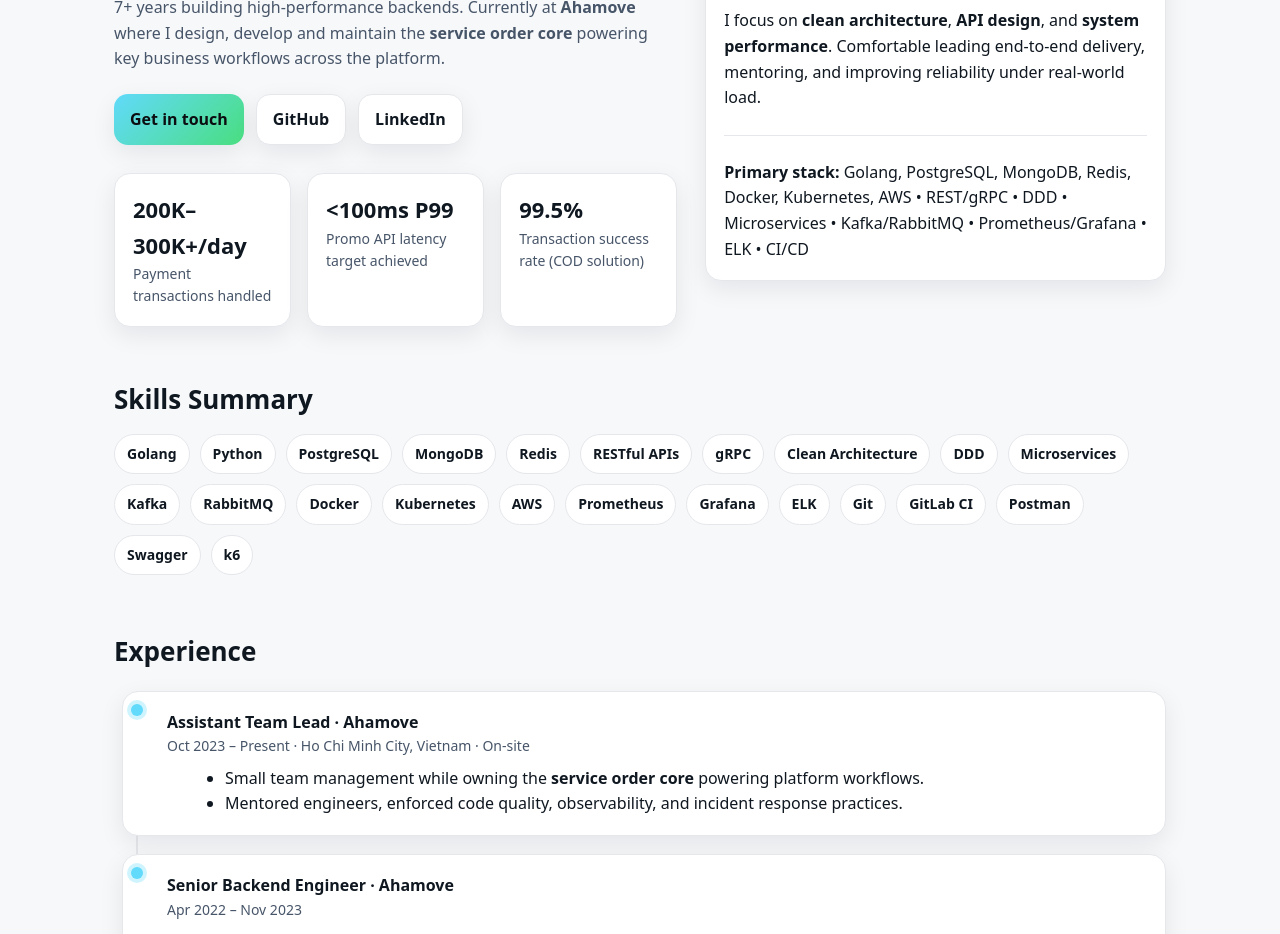
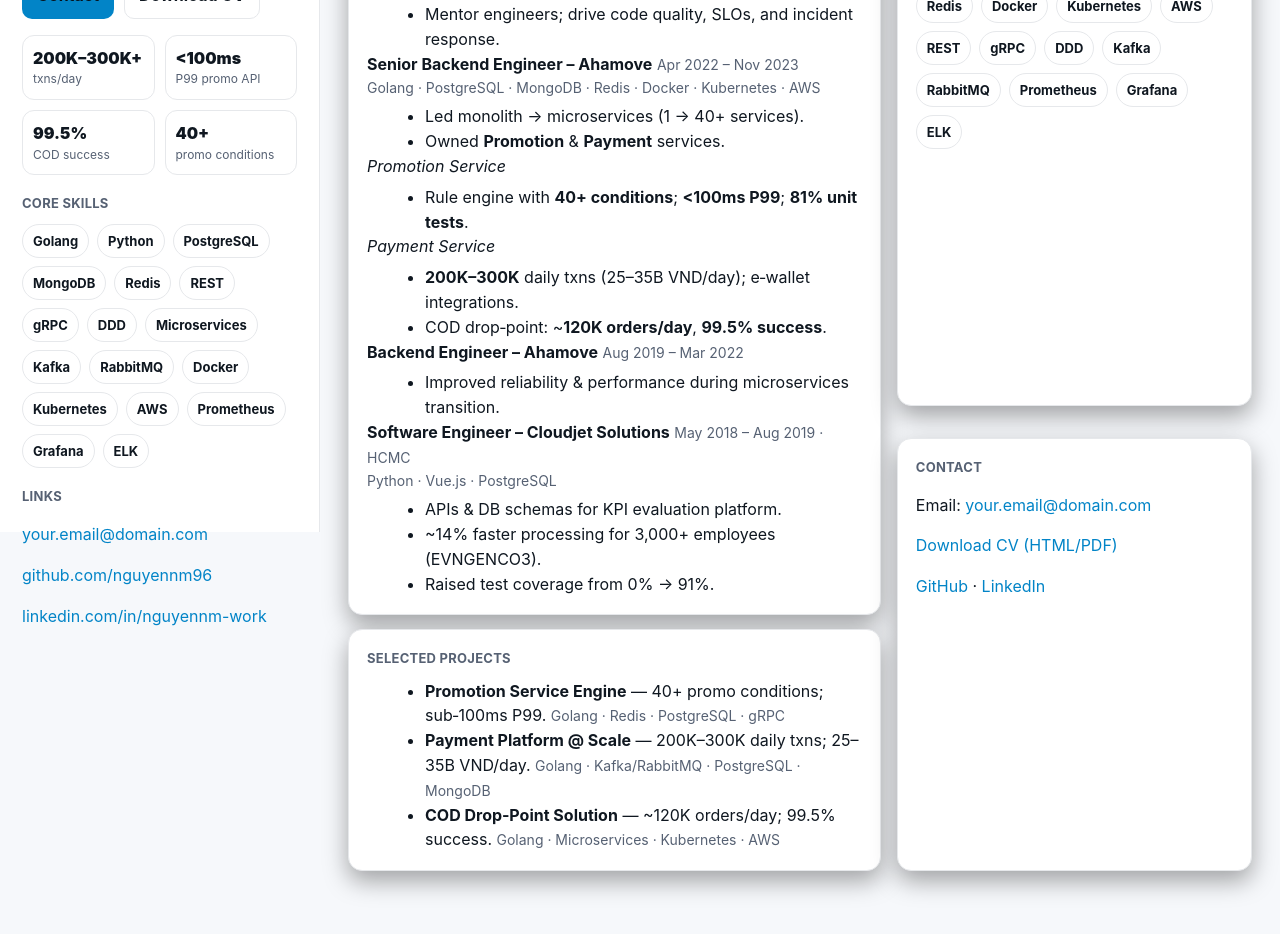
Before and after one commit to nguyennm96/nguyennm96.github.io, a plain HTML site: page index.html in a window 1280 px wide. Shown: the part 268-1202 px from the top of the page. Drawn offline with Linux system fonts and the light colour scheme.

Commit message:
Update index.html

```diff
--- a/index.html
+++ b/index.html
@@ -4,273 +4,186 @@
   <meta charset="utf-8" />
   <meta name="viewport" content="width=device-width, initial-scale=1" />
   <title>Nguyen Nguyen – Backend Engineer</title>
-  <meta name="description" content="Nguyen Nguyen – Backend Engineer specializing in Golang, microservices, PostgreSQL, MongoDB, Redis, Kubernetes, AWS. Building scalable, reliable systems." />
-  <meta property="og:title" content="Nguyen Nguyen – Backend Engineer" />
-  <meta property="og:description" content="7+ years building scalable, high-performance systems. Ahamove Assistant Team Lead. Golang, Microservices, PostgreSQL, MongoDB, Redis, Kubernetes, AWS." />
-  <meta property="og:type" content="website" />
-  <meta property="og:image" content="https://avatars.githubusercontent.com/u/000000?v=4" />
+  <meta name="description" content="Backend Engineer focused on scalable systems, APIs, reliability. Golang · PostgreSQL · MongoDB · Redis · Kubernetes · AWS." />
   <style>
-    :root {
-      --bg: #0b0d10;
-      --panel: #111418;
-      --text: #e6edf3;
-      --muted: #a9b1ba;
-      --primary: #61dafb;
-      --accent: #7ee787;
-      --card: #0f1216;
-      --border: #1f2329;
-      --shadow: 0 10px 30px rgba(0,0,0,.35);
+    /* ===== Sidebar Pro: clean, hiring‑manager friendly ===== */
+    :root{
+      --bg:#0a0c10; --ink:#e6edf3; --muted:#9aa4b2; --line:#1f232a; --panel:#0f1318; --panel2:#0c1015; --brand:#3dc9ff; --accent:#8bdf9b;
+      --radius:14px; --shadow:0 10px 24px rgba(0,0,0,.35);
     }
-    @media (prefers-color-scheme: light) {
-      :root { --bg:#f7f8fa; --panel:#ffffff; --text:#0f1720; --muted:#475569; --card:#ffffff; --border:#e5e7eb; --shadow:0 8px 24px rgba(2,6,23,.08); }
+    @media (prefers-color-scheme: light){
+      :root{ --bg:#f6f8fb; --ink:#0f1720; --muted:#566173; --line:#e6e8eb; --panel:#ffffff; --panel2:#ffffff; --brand:#0284c7; }
     }
-    * { box-sizing:border-box; }
-    html, body { margin:0; padding:0; background:var(--bg); color:var(--text); font:16px/1.6 system-ui, -apple-system, Segoe UI, Roboto, Inter, "Helvetica Neue", Arial, Noto Sans, "Apple Color Emoji", "Segoe UI Emoji"; }
-    a { color:var(--primary); text-decoration:none; }
-    .container { max-width:1100px; margin:0 auto; padding:24px; }
-    header { position:sticky; top:0; backdrop-filter:saturate(180%) blur(8px); background:color-mix(in oklab, var(--bg) 85%, transparent); border-bottom:1px solid var(--border); z-index:50; }
-    nav { display:flex; align-items:center; justify-content:space-between; gap:16px; }
-    nav .links a { margin:0 10px; font-weight:600; color:var(--muted); }
-    nav .links a:hover { color:var(--text); }
+    *{box-sizing:border-box}
+    html,body{margin:0; padding:0; background:var(--bg); color:var(--ink); font:16px/1.55 Inter, ui-sans-serif, system-ui, -apple-system, Segoe UI, Roboto, "Helvetica Neue", Arial}
+    a{color:var(--brand); text-decoration:none}
 
-    .hero { display:grid; grid-template-columns:1.1fr .9fr; gap:28px; padding:56px 0 24px; align-items:center; }
-    .hero h1 { margin:0 0 10px; font-size:42px; line-height:1.1; letter-spacing:.2px; }
-    .tagline { color:var(--muted); margin-bottom:22px; }
-    .actions { display:flex; gap:12px; flex-wrap:wrap; }
-    .btn { display:inline-flex; align-items:center; gap:10px; padding:12px 16px; border-radius:14px; border:1px solid var(--border); background:var(--panel); color:var(--text); box-shadow:var(--shadow); font-weight:600; }
-    .btn.primary { background:linear-gradient(135deg, var(--primary), #4ade80); color:#0b0d10; border:0; }
-    .btn:hover { transform:translateY(-1px); transition:.15s ease; }
-    .kpis { display:grid; grid-template-columns:repeat(3, 1fr); gap:16px; margin-top:28px; }
-    .card { background:var(--card); border:1px solid var(--border); border-radius:16px; padding:18px; box-shadow:var(--shadow); }
-    .kpis .n { font-size:22px; font-weight:800; }
-    .kpis .d { color:var(--muted); font-size:14px; }
+    .layout{display:grid; grid-template-columns:320px 1fr; min-height:100dvh}
+    @media(max-width:980px){ .layout{grid-template-columns:1fr} }
 
-    section { padding:28px 0; }
-    h2 { font-size:26px; margin:0 0 14px; }
+    /* ==== Sidebar ==== */
+    .sidebar{position:sticky; top:0; align-self:start; height:100dvh; padding:22px; background:var(--panel); border-right:1px solid var(--line)}
+    @media(max-width:980px){ .sidebar{position:static; height:auto; border-right:0; border-bottom:1px solid var(--line)} }
+    .avatar{width:84px; height:84px; border-radius:50%; background:linear-gradient(135deg,var(--brand),var(--accent)); display:inline-block}
+    .name{margin:16px 0 4px; font-size:28px; font-weight:900}
+    .role{color:var(--muted)}
+    .links{display:flex; flex-wrap:wrap; gap:10px; margin:14px 0}
+    .btn{display:inline-flex; align-items:center; gap:8px; padding:10px 14px; border:1px solid var(--line); border-radius:10px; background:var(--panel2); color:var(--ink); font-weight:700}
+    .btn.primary{background:var(--brand); color:#061018; border-color:transparent}
 
-    /* Skills */
-    .chips { display:flex; flex-wrap:wrap; gap:10px; }
-    .chip { padding:8px 12px; border-radius:999px; border:1px solid var(--border); background:var(--panel); color:var(--text); font-weight:600; font-size:14px; }
+    .quick{margin-top:16px}
+    .qrow{display:grid; grid-template-columns:1fr 1fr; gap:10px}
+    .qcard{border:1px solid var(--line); border-radius:12px; padding:10px; background:var(--panel2)}
+    .qcard .n{font-weight:900}
+    .qcard .d{font-size:12px; color:var(--muted)}
 
-    /* Experience */
-    .timeline { position:relative; margin-left:8px; }
-    .timeline::before { content:""; position:absolute; left:14px; top:0; bottom:0; width:2px; background:var(--border); }
-    .item { position:relative; padding-left:44px; margin:18px 0; }
-    .dot { position:absolute; left:8px; top:12px; width:12px; height:12px; border-radius:50%; background:var(--primary); box-shadow:0 0 0 4px color-mix(in oklab, var(--primary) 30%, transparent); }
-    .role { font-weight:800; }
-    .place { color:var(--muted); }
-    .meta { color:var(--muted); font-size:14px; }
-    ul { margin:8px 0 0 18px; }
+    /* ==== Main ==== */
+    main{padding:28px; max-width:980px; margin:0 auto}
+    section{margin:0 0 18px}
+    h2{font-size:13px; letter-spacing:.25px; text-transform:uppercase; color:var(--muted); margin:0 0 10px}
+    .card{background:var(--panel2); border:1px solid var(--line); border-radius:var(--radius); padding:18px; box-shadow:var(--shadow)}
+    .grid{display:grid; gap:14px}
 
-    /* Projects */
-    .grid { display:grid; grid-template-columns:repeat(3, 1fr); gap:16px; }
-    @media (max-width:960px){ .hero{grid-template-columns:1fr;} .grid{grid-template-columns:1fr 1fr;} .kpis{grid-template-columns:1fr 1fr 1fr;} }
-    @media (max-width:680px){ .grid{grid-template-columns:1fr;} .kpis{grid-template-columns:1fr 1fr;} nav .links{display:none;} }
+    .two{display:grid; grid-template-columns:1.2fr .8fr; gap:16px}
+    @media(max-width:980px){ .two{grid-template-columns:1fr} }
 
-    footer { padding:40px 0 60px; color:var(--muted); text-align:center; }
-    .sep { height:1px; background:var(--border); margin:24px 0; }
+    ul{margin:6px 0 0 18px}
+    .meta{font-size:14px; color:var(--muted)}
+
+    .chips{display:flex; flex-wrap:wrap; gap:8px}
+    .chip{padding:6px 10px; border:1px solid var(--line); border-radius:999px; background:transparent; font-weight:700; font-size:13px}
+
+    footer{color:var(--muted); text-align:center; padding:30px 0}
   </style>
 </head>
 <body>
-  <header>
-    <div class="container">
-      <nav>
-        <div style="display:flex;align-items:center;gap:10px;font-weight:900;letter-spacing:.3px">
-          <svg width="24" height="24" viewBox="0 0 24 24" fill="none" aria-hidden="true"><path d="M3 12a9 9 0 1 0 18 0A9 9 0 0 0 3 12Zm6.5 0L12 8l2.5 4L12 16l-2.5-4Z" stroke="currentColor"/></svg>
-          Nguyen Nguyen
+  <div class="layout">
+    <!-- Sidebar -->
+    <aside class="sidebar">
+      <div class="avatar" aria-hidden="true"></div>
+      <div class="name">Nguyen Nguyen</div>
+      <div class="role">Backend Engineer · Scalable systems, APIs, reliability</div>
+      <nav class="links">
+        <a class="btn primary" href="#contact">Contact</a>
+        <a class="btn" href="./Nguyen-Nguyen-CV.html" download>Download CV</a>
+      </nav>
+      <div class="quick">
+        <div class="qrow">
+          <div class="qcard"><div class="n">200K–300K+</div><div class="d">txns/day</div></div>
+          <div class="qcard"><div class="n">&lt;100ms</div><div class="d">P99 promo API</div></div>
         </div>
-        <div class="links">
-          <a href="#about">About</a>
-          <a href="#skills">Skills</a>
-          <a href="#experience">Experience</a>
-          <a href="#projects">Projects</a>
-          <a href="#contact">Contact</a>
-        </div>
-      </nav>
-    </div>
-  </header>
-
-  <main class="container">
-    <section class="hero" id="about">
-      <div>
-        <h1>Backend Engineer crafting scalable, reliable systems</h1>
-        <p class="tagline">7+ years building high‑performance backends. Currently at <strong>Ahamove</strong> where I design, develop and maintain the <strong>service order core</strong> powering key business workflows across the platform.</p>
-        <div class="actions">
-          <a class="btn primary" href="#contact" aria-label="Get in touch">Get in touch</a>
-          <a class="btn" href="https://github.com/nguyennm96" target="_blank" rel="noreferrer">GitHub</a>
-          <a class="btn" href="https://www.linkedin.com/in/nguyennm-work/" target="_blank" rel="noreferrer">LinkedIn</a>
-        </div>
-        <div class="kpis">
-          <div class="card">
-            <div class="n">200K–300K+/day</div>
-            <div class="d">Payment transactions handled</div>
-          </div>
-          <div class="card">
-            <div class="n">&lt;100ms P99</div>
-            <div class="d">Promo API latency target achieved</div>
-          </div>
-          <div class="card">
-            <div class="n">99.5%</div>
-            <div class="d">Transaction success rate (COD solution)</div>
+        <div class="qrow" style="margin-top:10px">
+          <div class="qcard"><div class="n">99.5%</div><div class="d">COD success</div></div>
+          <div class="qcard"><div class="n">40+</div><div class="d">promo conditions</div></div>
         </div>
       </div>
+      <section style="margin-top:18px">
+        <h2>Core Skills</h2>
+        <div class="chips">
+          <span class="chip">Golang</span><span class="chip">Python</span>
+          <span class="chip">PostgreSQL</span><span class="chip">MongoDB</span><span class="chip">Redis</span>
+          <span class="chip">REST</span><span class="chip">gRPC</span><span class="chip">DDD</span><span class="chip">Microservices</span>
+          <span class="chip">Kafka</span><span class="chip">RabbitMQ</span>
+          <span class="chip">Docker</span><span class="chip">Kubernetes</span><span class="chip">AWS</span>
+          <span class="chip">Prometheus</span><span class="chip">Grafana</span><span class="chip">ELK</span>
+        </div>
+      </section>
+      <section style="margin-top:18px">
+        <h2>Links</h2>
+        <p><a href="mailto:your.email@domain.com">your.email@domain.com</a></p>
+        <p><a href="https://github.com/nguyennm96" target="_blank" rel="noreferrer">github.com/nguyennm96</a></p>
+        <p><a href="https://www.linkedin.com/in/nguyennm-work/" target="_blank" rel="noreferrer">linkedin.com/in/nguyennm-work</a></p>
+      </section>
+    </aside>
+
+    <!-- Main -->
+    <main>
+      <section class="card">
+        <p>7+ years building high‑performance backends. At <strong>Ahamove</strong>, I design, develop, and maintain the <strong>service order core</strong> powering platform workflows. I focus on clean architecture, API design, and system performance.</p>
+      </section>
+
+      <section class="two">
+        <section class="grid">
+          <article class="card">
+            <h2>Experience</h2>
+            <div>
+              <strong>Assistant Team Lead – Ahamove</strong> <span class="meta">Oct 2023 – Present · HCMC</span>
+              <ul>
+                <li>Own the <strong>service order core</strong>; manage a small team.</li>
+                <li>Mentor engineers; drive code quality, SLOs, and incident response.</li>
+              </ul>
             </div>
             <div>
-        <div class="card">
-          <h2 style="margin-top:0">What I do</h2>
-          <p>I focus on <strong>clean architecture</strong>, <strong>API design</strong>, and <strong>system performance</strong>. Comfortable leading end‑to‑end delivery, mentoring, and improving reliability under real‑world load.</p>
-          <div class="sep"></div>
-          <p style="margin:0"><strong>Primary stack:</strong> Golang, PostgreSQL, MongoDB, Redis, Docker, Kubernetes, AWS • REST/gRPC • DDD • Microservices • Kafka/RabbitMQ • Prometheus/Grafana • ELK • CI/CD</p>
+              <strong>Senior Backend Engineer – Ahamove</strong> <span class="meta">Apr 2022 – Nov 2023</span>
+              <div class="meta">Golang · PostgreSQL · MongoDB · Redis · Docker · Kubernetes · AWS</div>
+              <ul>
+                <li>Led monolith → microservices (1 → 40+ services).</li>
+                <li>Owned <strong>Promotion</strong> & <strong>Payment</strong> services.</li>
+              </ul>
+              <div><em>Promotion Service</em></div>
+              <ul>
+                <li>Rule engine with <strong>40+ conditions</strong>; <strong>&lt;100ms P99</strong>; <strong>81% unit tests</strong>.</li>
+              </ul>
+              <div><em>Payment Service</em></div>
+              <ul>
+                <li><strong>200K–300K</strong> daily txns (25–35B VND/day); e‑wallet integrations.</li>
+                <li>COD drop‑point: ~<strong>120K orders/day</strong>, <strong>99.5% success</strong>.</li>
+              </ul>
             </div>
+            <div>
+              <strong>Backend Engineer – Ahamove</strong> <span class="meta">Aug 2019 – Mar 2022</span>
+              <ul><li>Improved reliability & performance during microservices transition.</li></ul>
+            </div>
+            <div>
+              <strong>Software Engineer – Cloudjet Solutions</strong> <span class="meta">May 2018 – Aug 2019 · HCMC</span>
+              <div class="meta">Python · Vue.js · PostgreSQL</div>
+              <ul>
+                <li>APIs & DB schemas for KPI evaluation platform.</li>
+                <li>~14% faster processing for 3,000+ employees (EVNGENCO3).</li>
+                <li>Raised test coverage from 0% → 91%.</li>
+              </ul>
+            </div>
+          </article>
+
+          <article class="card">
+            <h2>Selected Projects</h2>
+            <ul>
+              <li><strong>Promotion Service Engine</strong> — 40+ promo conditions; sub‑100ms P99. <span class="meta">Golang · Redis · PostgreSQL · gRPC</span></li>
+              <li><strong>Payment Platform @ Scale</strong> — 200K–300K daily txns; 25–35B VND/day. <span class="meta">Golang · Kafka/RabbitMQ · PostgreSQL · MongoDB</span></li>
+              <li><strong>COD Drop‑Point Solution</strong> — ~120K orders/day; 99.5% success. <span class="meta">Golang · Microservices · Kubernetes · AWS</span></li>
+            </ul>
+          </article>
+        </section>
+
+        <aside class="grid">
+          <section class="card">
+            <h2>Primary Stack</h2>
+            <div class="chips">
+              <span class="chip">Golang</span><span class="chip">PostgreSQL</span><span class="chip">MongoDB</span><span class="chip">Redis</span>
+              <span class="chip">Docker</span><span class="chip">Kubernetes</span><span class="chip">AWS</span>
+              <span class="chip">REST</span><span class="chip">gRPC</span><span class="chip">DDD</span>
+              <span class="chip">Kafka</span><span class="chip">RabbitMQ</span>
+              <span class="chip">Prometheus</span><span class="chip">Grafana</span><span class="chip">ELK</span>
             </div>
           </section>
 
-    <section id="skills">
-      <h2>Skills Summary</h2>
-      <div class="chips">
-        <span class="chip">Golang</span>
-        <span class="chip">Python</span>
-        <span class="chip">PostgreSQL</span>
-        <span class="chip">MongoDB</span>
-        <span class="chip">Redis</span>
-        <span class="chip">RESTful APIs</span>
-        <span class="chip">gRPC</span>
-        <span class="chip">Clean Architecture</span>
-        <span class="chip">DDD</span>
-        <span class="chip">Microservices</span>
-        <span class="chip">Kafka</span>
-        <span class="chip">RabbitMQ</span>
-        <span class="chip">Docker</span>
-        <span class="chip">Kubernetes</span>
-        <span class="chip">AWS</span>
-        <span class="chip">Prometheus</span>
-        <span class="chip">Grafana</span>
-        <span class="chip">ELK</span>
-        <span class="chip">Git</span>
-        <span class="chip">GitLab CI</span>
-        <span class="chip">Postman</span>
-        <span class="chip">Swagger</span>
-        <span class="chip">k6</span>
-      </div>
+          <section class="card" id="contact">
+            <h2>Contact</h2>
+            <p>Email: <a href="mailto:your.email@domain.com">your.email@domain.com</a></p>
+            <p><a href="./Nguyen-Nguyen-CV.html" download>Download CV (HTML/PDF)</a></p>
+            <p><a href="https://github.com/nguyennm96" target="_blank" rel="noreferrer">GitHub</a> · <a href="https://www.linkedin.com/in/nguyennm-work/" target="_blank" rel="noreferrer">LinkedIn</a></p>
           </section>
-
-    <section id="experience">
-      <h2>Experience</h2>
-      <div class="timeline">
-        <div class="item card">
-          <div class="dot" aria-hidden="true"></div>
-          <div class="role">Assistant Team Lead · Ahamove</div>
-          <div class="meta">Oct 2023 – Present · Ho Chi Minh City, Vietnam · On‑site</div>
-          <ul>
-            <li>Small team management while owning the <strong>service order core</strong> powering platform workflows.</li>
-            <li>Mentored engineers, enforced code quality, observability, and incident response practices.</li>
-          </ul>
-        </div>
-        <div class="item card">
-          <div class="dot" aria-hidden="true"></div>
-          <div class="role">Senior Backend Engineer · Ahamove</div>
-          <div class="meta">Apr 2022 – Nov 2023</div>
-          <p class="place">Tech: Golang, PostgreSQL, MongoDB, Redis, Docker, Kubernetes, AWS</p>
-          <ul>
-            <li>Led migration from monolith to microservices (scale from 1 → 40+ services).</li>
-            <li>Took ownership of <strong>Promotion</strong> and <strong>Payment</strong> services.</li>
-          </ul>
-          <p style="margin:.6rem 0 .2rem; font-weight:700">Promotion Service</p>
-          <ul>
-            <li>Designed & maintained complex promo logic with <strong>40+ conditions</strong>.</li>
-            <li>Achieved <strong>&lt;100ms P99</strong> API latency and <strong>81% unit test coverage</strong>.</li>
-          </ul>
-          <p style="margin:.6rem 0 .2rem; font-weight:700">Payment Service</p>
-          <ul>
-            <li>Handled <strong>200K–300K daily transactions</strong> totaling 25–35B VND/day.</li>
-            <li>Integrated with top e‑wallets (VNPAY, MoMo, ZaloPay, etc.), reducing partner error‑handling time.</li>
-            <li>Built COD drop‑point solution serving ~<strong>120K orders/day</strong> with <strong>99.5% success rate</strong>.</li>
-          </ul>
-        </div>
-        <div class="item card">
-          <div class="dot" aria-hidden="true"></div>
-          <div class="role">Backend Engineer · Ahamove</div>
-          <div class="meta">Aug 2019 – Mar 2022</div>
-          <ul>
-            <li>Contributed across services during the microservices transition; improved reliability and performance.</li>
-          </ul>
-        </div>
-        <div class="item card">
-          <div class="dot" aria-hidden="true"></div>
-          <div class="role">Software Engineer · Cloudjet Solutions</div>
-          <div class="meta">May 2018 – Aug 2019 · Ho Chi Minh City, Vietnam</div>
-          <p class="place">Tech: Python, Vue.js, PostgreSQL</p>
-          <ul>
-            <li>Designed & developed APIs and DB schemas for KPI evaluation on the Cloudjet KPI platform.</li>
-            <li>Reviewed & optimized business logic, reducing KPI processing time by ~14% for 3,000+ employees at EVNGENCO3.</li>
-            <li>Implemented unit & integration testing, lifting test coverage from 0% → 91%.</li>
-          </ul>
-        </div>
-      </div>
-    </section>
-
-    <section id="projects">
-      <h2>Selected Projects</h2>
-      <div class="grid">
-        <article class="card">
-          <h3 style="margin-top:0">Promotion Service Engine</h3>
-          <p>Flexible rule engine supporting 40+ promotion conditions, sub‑second P99 latency under peak traffic, and strong unit test coverage.</p>
-          <p class="meta">Golang · Redis · PostgreSQL · gRPC</p>
-        </article>
-        <article class="card">
-          <h3 style="margin-top:0">Payment Platform @ Scale</h3>
-          <p>Processed 200K–300K daily transactions (25–35B VND/day), integrated with VNPAY, MoMo, ZaloPay; streamlined partner issue handling.</p>
-          <p class="meta">Golang · Kafka/RabbitMQ · PostgreSQL · MongoDB</p>
-        </article>
-        <article class="card">
-          <h3 style="margin-top:0">COD Drop‑Point Solution</h3>
-          <p>Drop‑by‑drop point workflow serving ~120K orders/day with 99.5% success rate, improving cash collection and reconciliation.</p>
-          <p class="meta">Golang · Microservices · Kubernetes · AWS</p>
-        </article>
-      </div>
-    </section>
-
-    <section id="contact">
-      <h2>Contact</h2>
-      <div class="card">
-        <p>If you’d like to chat about backend roles, system design, or collaboration, feel free to reach out.</p>
-        <div class="actions">
-          <a class="btn" href="mailto:your.email@domain.com">Email</a>
-          <a class="btn" target="_blank" rel="noreferrer" href="https://github.com/nguyennm96">GitHub</a>
-          <a class="btn" target="_blank" rel="noreferrer" href="https://www.linkedin.com/in/nguyennm-work/">LinkedIn</a>
-        </div>
-      </div>
+        </aside>
       </section>
 
       <footer>
-      <div class="sep"></div>
-      <div>© <span id="y"></span> Nguyen Nguyen · Built with vanilla HTML/CSS · Hosted on GitHub Pages</div>
+        © <span id="year"></span> Nguyen Nguyen
       </footer>
     </main>
+  </div>
 
   <script>
-    document.getElementById('y').textContent = new Date().getFullYear();
-    // Smooth scroll for in-page links
-    document.querySelectorAll('a[href^="#"]').forEach(a=>{
-      a.addEventListener('click',e=>{ const id=a.getAttribute('href'); if(id.length>1){ e.preventDefault(); document.querySelector(id).scrollIntoView({behavior:'smooth'});} });
-    });
-  </script>
-
-  <!-- JSON-LD for richer preview -->
-  <script type="application/ld+json">
-  {
-    "@context": "https://schema.org",
-    "@type": "Person",
-    "name": "Nguyen Nguyen",
-    "jobTitle": "Backend Engineer",
-    "url": "https://nguyennm96.github.io",
-    "sameAs": [
-      "https://github.com/nguyennm96",
-      "https://www.linkedin.com/in/nguyennm-work/"
-    ],
-    "knowsAbout": ["Golang","Microservices","PostgreSQL","MongoDB","Redis","Kubernetes","AWS","Kafka","RabbitMQ"],
-    "worksFor": {"@type": "Organization", "name": "Ahamove"}
-  }
+    document.getElementById('year').textContent = new Date().getFullYear();
   </script>
 </body>
 </html>
```
Lines whose indentation alone changed are shown as unchanged.
